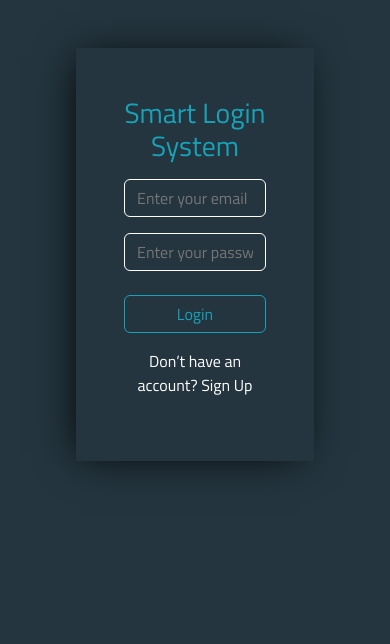
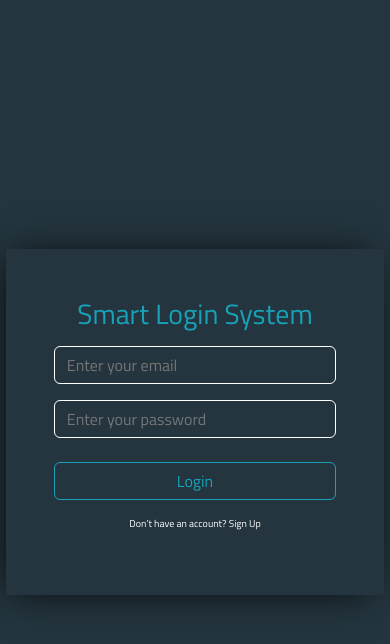
Before and after one commit to amjadglory/014-Login-Register-profile-Project, a plain HTML site: page index.html in a window 390 px wide. Drawn offline with Linux system fonts and the light colour scheme.

Commit message:
make the website responsive

```diff
--- /dev/null
+++ b/css/media.css
@@ -0,0 +1,15 @@
+@media screen and (max-width: 600px) {
+  #loginCard {
+    width: 97%;
+    margin-top: 0;
+}
+body{
+    display: flex;
+    justify-content: center;
+    align-items: center;
+    height: 100vh;
+}
+}
+p{
+    font-size: 10px;
+}
--- a/css/profile.css
+++ b/css/profile.css
@@ -22,7 +22,7 @@ h1 {
 }
 #profileCard {
   width: 61%;
-
+  margin-top: 50px;
   box-shadow: -5px 2px 40px -9px rgba(0, 0, 0, 1);
 }
 nav{
--- a/css/signUp.css
+++ b/css/signUp.css
@@ -85,8 +85,8 @@ h1{
 }
 #loginCard {
   width: 61%;
-    box-shadow: -5px 2px 40px -9px rgba(0, 0, 0, 1);
-
+  box-shadow: -5px 2px 40px -9px rgba(0, 0, 0, 1);
+  margin-top: 50px;
 }
 li{
   margin-left: 0;
--- a/css/style.css
+++ b/css/style.css
@@ -34,7 +34,7 @@
   border-color: var(--secondaryColor);
   outline: 0;
 }
-.customBtn{
+.customBtn {
   --bs-btn-padding-x: 0.75rem;
   --bs-btn-padding-y: 0.375rem;
   --bs-btn-font-family: ;
@@ -47,9 +47,11 @@
   --bs-btn-border-color: var(--secondaryColor);
   --bs-btn-border-radius: var(--bs-border-radius);
   --bs-btn-hover-border-color: transparent;
-    --bs-btn-box-shadow: inset 0 1px 0 rgba(255, 255, 255, 0.15), 0 1px 1px rgba(0, 0, 0, 0.075);
+  --bs-btn-box-shadow: inset 0 1px 0 rgba(255, 255, 255, 0.15),
+    0 1px 1px rgba(0, 0, 0, 0.075);
   --bs-btn-disabled-opacity: 0.65;
-    --bs-btn-focus-box-shadow: 0 0 0 0.25rem rgba(var(--bs-btn-focus-shadow-rgb), .5);
+  --bs-btn-focus-box-shadow: 0 0 0 0.25rem
+    rgba(var(--bs-btn-focus-shadow-rgb), 0.5);
   display: inline-block;
   padding: var(--bs-btn-padding-y) var(--bs-btn-padding-x);
   font-family: var(--bs-btn-font-family);
@@ -67,12 +69,12 @@
   border: var(--bs-btn-border-width) solid var(--bs-btn-border-color);
   border-radius: var(--bs-btn-border-radius);
   background-color: var(--bs-btn-bg);
-    transition: color .15s ease-in-out, background-color .15s ease-in-out, border-color .15s ease-in-out, box-shadow .15s ease-in-out;
+  transition: color 0.15s ease-in-out, background-color 0.15s ease-in-out,
+    border-color 0.15s ease-in-out, box-shadow 0.15s ease-in-out;
 }
-.customBtn:hover{
+.customBtn:hover {
   --bs-btn-bg: var(--secondaryColor);
   --bs-btn-color: white;
-
 }
 
 /* style */
@@ -80,11 +82,11 @@ body {
   background-color: var(--mainColor) !important;
   font-family: var(--mainFont) !important;
 }
-h1{
+h1 {
   color: var(--secondaryColor) !important;
 }
 #loginCard {
   width: 61%;
   box-shadow: -5px 2px 40px -9px rgba(0, 0, 0, 1);
-
+  margin-top: 50px;
 }
--- a/index.html
+++ b/index.html
@@ -6,10 +6,12 @@
     <title>Login</title>
     <link rel="stylesheet" href="css/all.min.css" />
     <link rel="stylesheet" href="css/style.css" />
+    <link rel="stylesheet" href="css/media.css" />
+
     <link rel="stylesheet" href="css/bootstrap.min.css" />
   </head>
   <body>
-    <div id="loginCard" class="mx-auto mt-5 p-5 text-center">
+    <div id="loginCard" class="mx-auto p-5 text-center">
       <h1 class="mb-3">Smart Login System</h1>
       <form id="inputs">
         <input
@@ -24,12 +26,23 @@
           id="pass"
           placeholder="Enter your password"
         />
-        <p id="required" class="mb-4 d-none"><span class="text-danger">All inputs are required</span></p>
-        <p id="incorrect" class="mb-4 d-none"><span class="text-danger">incorrect email or password</span></p>
+        <p id="required" class="mb-4 d-none">
+          <span class="text-danger">All inputs are required</span>
+        </p>
+        <p id="incorrect" class="mb-4 d-none">
+          <span class="text-danger">incorrect email or password</span>
+        </p>
         <a id="loginBtn" class="customBtn w-100 mt-2">Login</a>
       </form>
-      <p class="text-white mt-3">Don’t have an account? <a href="./signUp.html" id="signUp" class="text-white text-decoration-none">Sign Up</a></p>
-
+      <p class="text-white mt-3">
+        Don’t have an account?
+        <a
+          href="./signUp.html"
+          id="signUp"
+          class="text-white text-decoration-none"
+          >Sign Up</a
+        >
+      </p>
     </div>
 
     <script src="js/main.js"></script>
```
Also changed, not shown: profile.html (+9 -2 lines), signUp.html (+2 -1 lines). Lines whose indentation alone changed are shown as unchanged.
